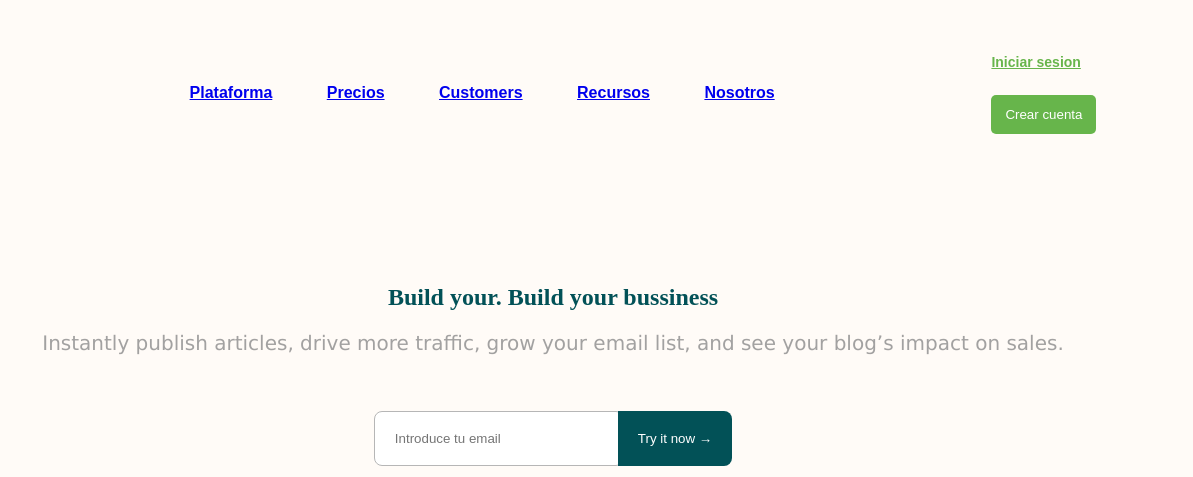
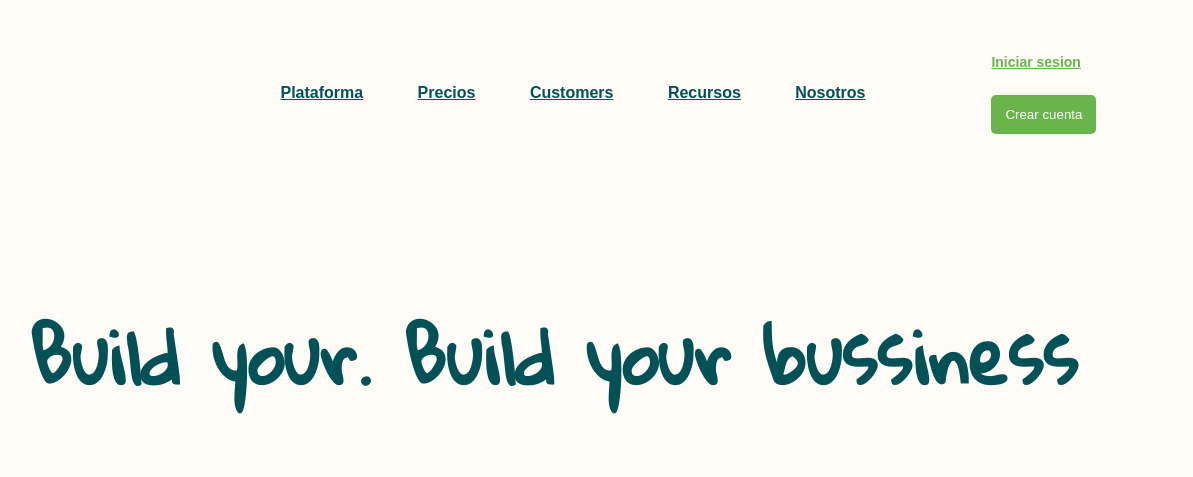
Before and after one commit to barsaiz19/faseUno_bedu, a plain HTML site: page index.html in a window 1280 px wide. Shown: the top 477 px of the page, 87-1280 px from the left. Drawn offline with Linux system fonts and the light colour scheme.

Commit message:
Cambio de fuente

```diff
--- a/index.html
+++ b/index.html
@@ -13,6 +13,9 @@
             color: #025157;
         }
     </style> -->
+    <link rel="preconnect" href="https://fonts.googleapis.com">
+    <link rel="preconnect" href="https://fonts.gstatic.com" crossorigin>
+    <link href="https://fonts.googleapis.com/css2?family=Gloria+Hallelujah&display=swap" rel="stylesheet">
 </head>
 
 <body>
@@ -24,11 +27,11 @@
         <!-- Menú -->
         <nav class="navbar">
             <ul>
-                <li><a href="/">Plataforma</a></li>
-                <li><a href="/">Precios</a></li>
-                <li><a href="/">Customers</a></li>
-                <li><a href="/">Recursos</a></li>
-                <li><a href="/">Nosotros</a></li>
+                <li><a href="/" class="btnNav">Plataforma</a></li>
+                <li><a href="/" class="btnNav">Precios</a></li>
+                <li><a href="/" class="btnNav">Customers</a></li>
+                <li><a href="/" class="btnNav">Recursos</a></li>
+                <li><a href="/" class="btnNav">Nosotros</a></li>
             </ul>
 
         </nav>
--- a/styles.css
+++ b/styles.css
@@ -34,9 +34,13 @@ header{
 
 .navbar{
     width: 70%;
-    text-align: left;
+    text-align: center;
     color: #025157;
     font-weight: 600;
+}
+
+.btnNav{
+    color: #025157;
 }
 
 li{
@@ -79,6 +83,8 @@ li{
 h1{
     color: #025157;
     /* text-align: center; */
+    font-family: 'Gloria Hallelujah', cursive;
+    font-size: 72px;
 }
 
 p{
```
